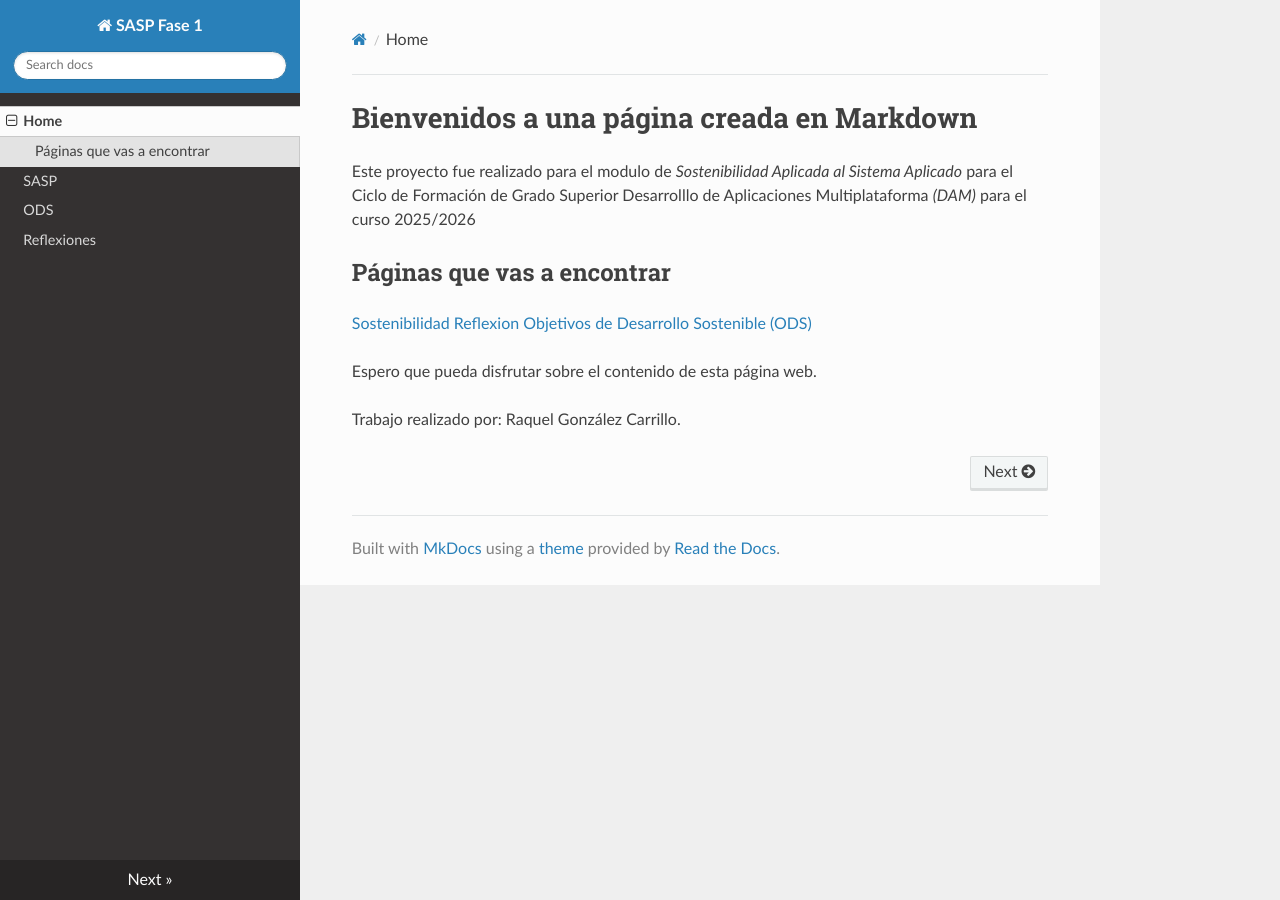
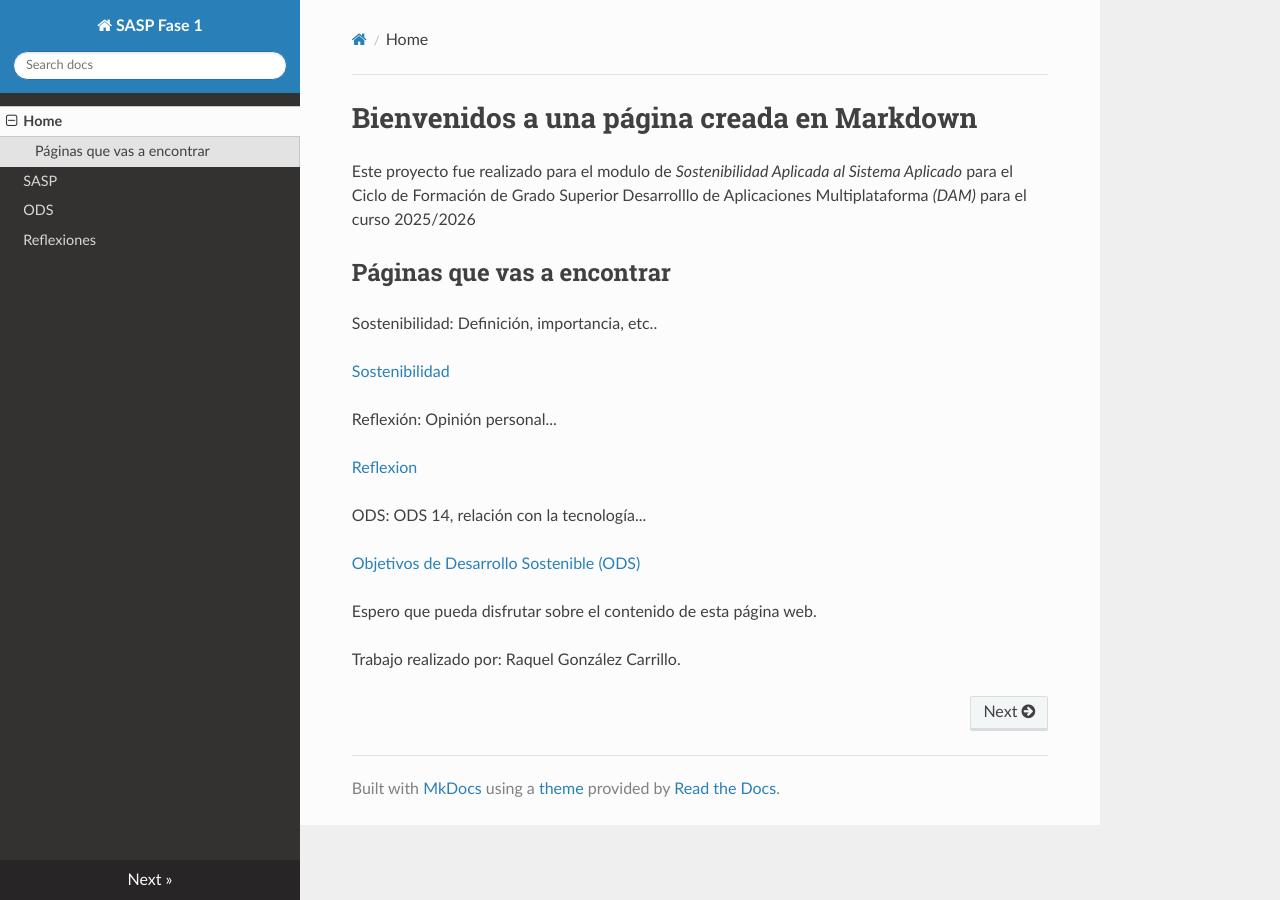
Before and after one commit to rgoncar723/SASP_Fase1_Src, an MkDocs documentation site: the page built from docs/index.md, in a window 1280 px wide. Built offline with MkDocs 1.6.1, drawn with Linux system fonts in a browser that asks for light colours; nearby versions of some CDN libraries.

Commit message:
Mejora de la pagina index

```diff
--- a/docs/index.md
+++ b/docs/index.md
@@ -2,10 +2,18 @@
 Este proyecto fue realizado para el modulo de *Sostenibilidad Aplicada al Sistema Aplicado* para el Ciclo de Formación de Grado Superior Desarrolllo de Aplicaciones Multiplataforma *(DAM)* para el curso 2025/2026
 
 ## Páginas que vas a encontrar
+Sostenibilidad: Definición, importancia, etc..
 
 [Sostenibilidad](sostenibilidad.md)
+
+Reflexión: Opinión personal...
+
 [Reflexion](reflexion.md)
+
+ODS: ODS 14, relación con la tecnología...
+
 [Objetivos de Desarrollo Sostenible (ODS)](ods.md)
+
 
 Espero que pueda disfrutar sobre el contenido de esta página web.
 
```
